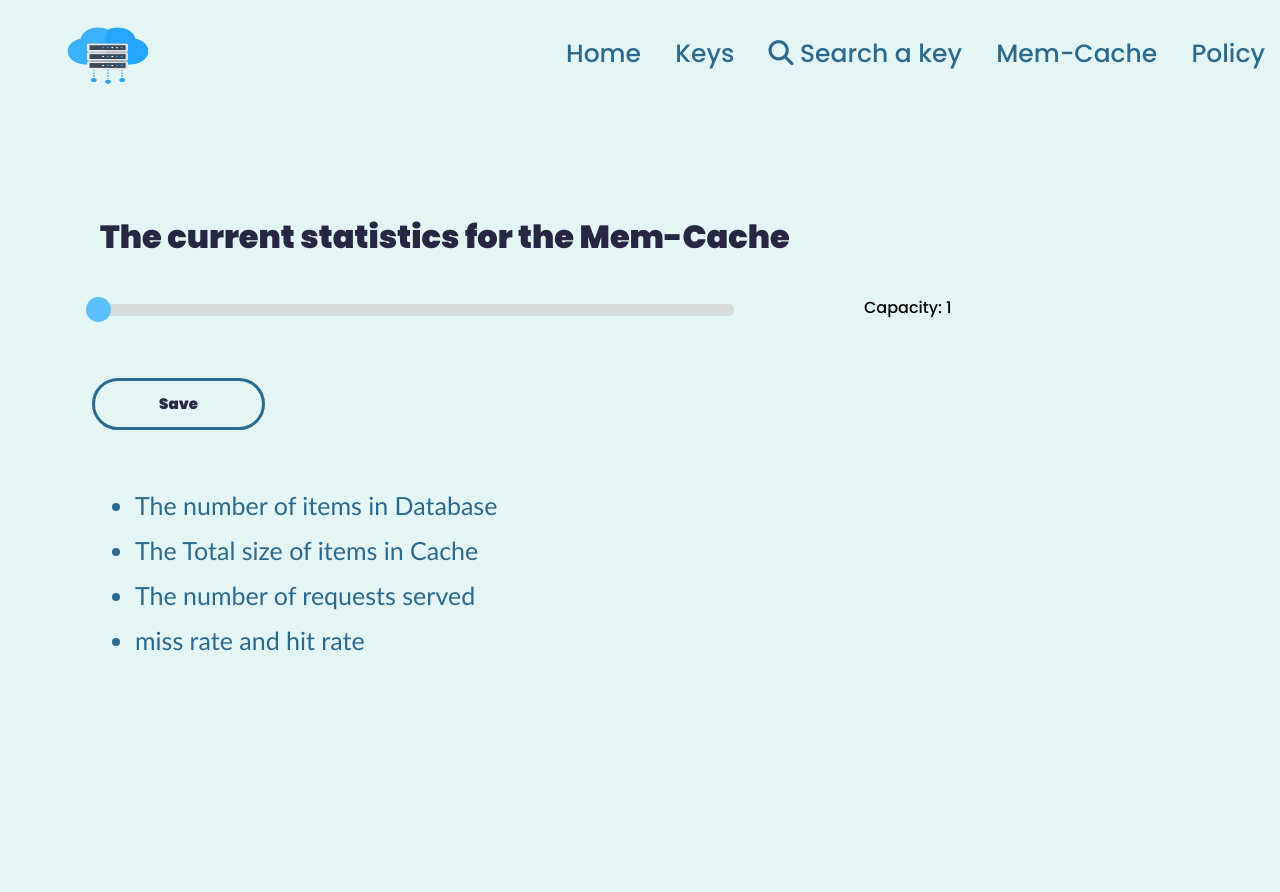
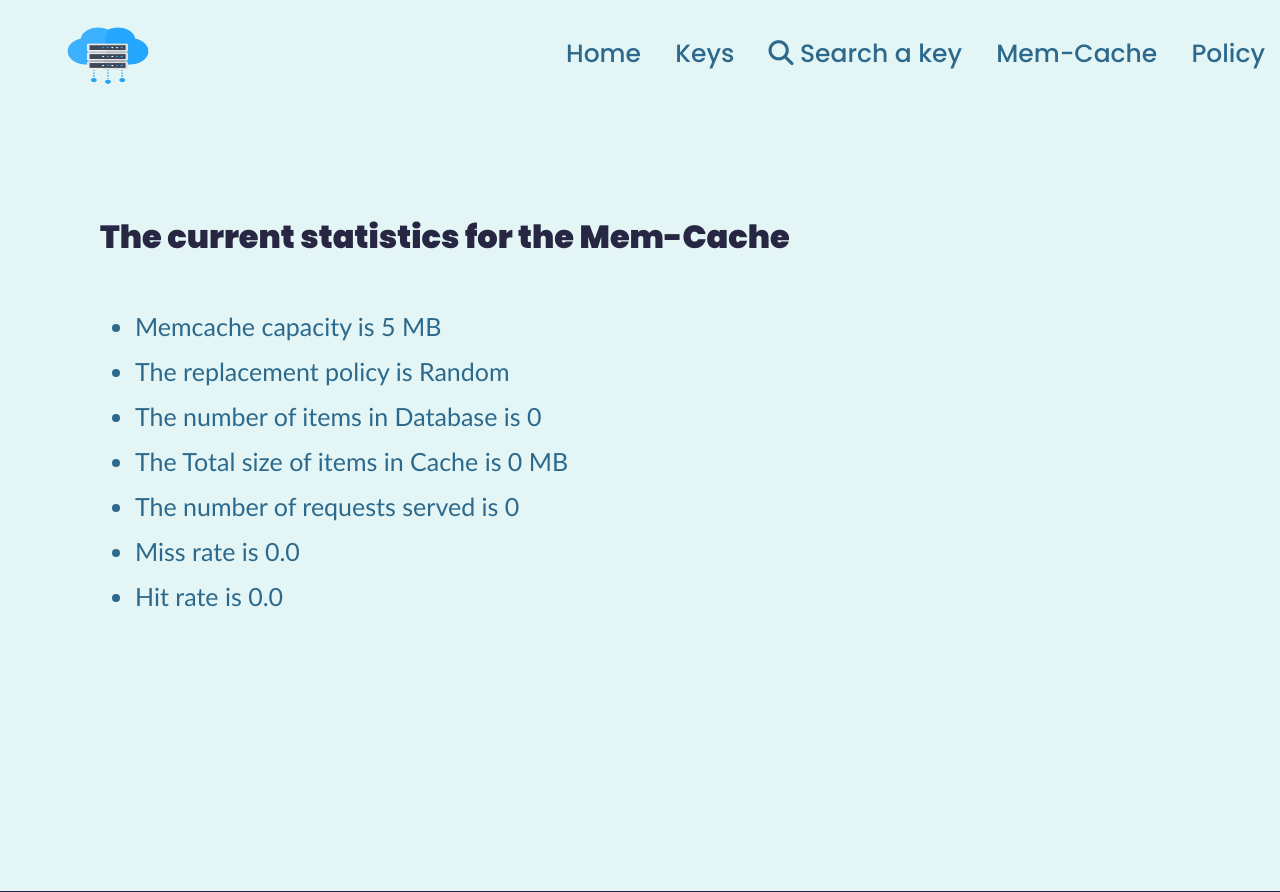
Before and after one commit to Cloud-computing-course-project/flask, a Flask app: page /memory_Cache in a window 1280 px wide. Shown: the top 892 px of the page. Run offline with Flask 2, Linux system fonts and the light colour scheme; data comes from the database, SQL or seed files in the repository; both versions use the stored data as it was after the commit; some libraries are stand-ins or nearby versions.

Commit message:
Mem config fronend

```diff
--- a/app.py
+++ b/app.py
@@ -1,10 +1,11 @@
 #////////////////////////////////////////Tasks///////////////////////////////
 #Complete put in memcache (look at replace policy) (Doaa)
-#Add baraa function for key (baraa) Done
-#Front end: edit memcache config list (look at schema) + get values from db and show in html (in specific time) (Dalia)
-#Front end: Add select capacity - edit clear button style - Done (Baraa)
+#Add baraa function for key (baraa) Done *******************************************************************************************
+#Front end: edit memcache config list (look at schema) + get values from db and show in html (in specific time) (Dalia) Done *******************
+#Front end: Add select capacity - edit clear button style - Done (Baraa) ***********************************************************
 #Backend: save capacity choosen - save policy choosen (in db) (Baraa)
-#Frontend: Tell user the defult policy is random - Default capacity 5MB (Doaa)
+#Frontend: Tell user the defult policy is random - Default capacity 5MB (Doaa) Done *************************************************
+#Backend: Calculate the memconfig (Dalia)
 #Put real data in Database
 
 
@@ -51,7 +52,7 @@ with app.app_context():
     my_conn = sqlite3.connect('./instance/keys.db')
     my_conn.execute("DROP table IF EXISTS memcache_config")
     db.create_all()
-    my_conn.execute('INSERT INTO memcache_config (capacity_MB, replace_policy) VALUES (?, ?)', (5, "Random")) #Default values for memcache_config
+    my_conn.execute('INSERT INTO memcache_config VALUES (?, ?, ?, ?, ?, ?, ?)', (5, "Random", 0, 0, 0, 0, 0)) #Default values for memcache_config
     my_conn.commit()
     my_conn.close()
 
@@ -94,7 +95,18 @@ def SearchanImage():
 
 @app.route('/memory_Cache')
 def memory_Cache():
-    return render_template('memory_Cache.html')
+    raw = MemcacheConfig.query.all()[0] #We only have one raw
+    capacity_MB = raw.capacity_MB
+    replace_policy = raw.replace_policy
+    items_num = raw.items_num
+    items_size = raw.items_size
+    request_num = raw.request_num
+    hit_rate_percent = raw.hit_rate_percent
+    miss_rate_percent = raw.miss_rate_percent
+
+    return render_template('memory_Cache.html', capacity_MB = capacity_MB, replace_policy = replace_policy,
+                                                items_num = items_num, items_size = items_size, request_num = request_num,
+                                                hit_rate_percent = hit_rate_percent, miss_rate_percent = miss_rate_percent)
 
 @app.route('/policy')
 def policy():
--- a/templates/memory_Cache.html
+++ b/templates/memory_Cache.html
@@ -306,33 +306,16 @@
     <div class="topic">
         <h1 >The current statistics for the Mem-Cache</h1>
     </div>
-    <form method="post" action="saveConfig"  enctype="multipart/form-data" >
-    <div id="biasindex">
-      <div class="slidecontainer">
-        <input type="range" min="1" max="4" value="0" class="slider" id="myRange">
-      </div>
-      <div class="slidercaption">Capacity: <span id="demo"></span> </div>
-    </div>
-    <script>
-    var slider = document.getElementById("myRange");
-    var output = document.getElementById("demo");
-    output.innerHTML = slider.value;
-    slider.oninput = function() {
-      output.innerHTML = this.value;
-    }
-    </script>
-    <button class="button"> Save</button>
-    {% for mesg in get_flashed_messages() %}
-    <h1>{{ mesg }}</h1>
-    {% endfor %}
-    </form>
     <div class="article-container group govuk-grid-column-two-thirds">
         <div class="content">
             <ul class="ul-2">
-                <li id="mem"> The number of items in Database </li>
-                <li id="mem"> The Total size of items in Cache</li>
-                <li id="mem"> The number of requests served</li>
-                <li id="mem"> miss rate and hit rate</li>
+                <li id="mem"> Memcache capacity is {{capacity_MB}} MB</li>
+                <li id="mem"> The replacement policy is {{replace_policy}}</li>
+                <li id="mem"> The number of items in Database is {{items_num}}</li>
+                <li id="mem"> The Total size of items in Cache is {{items_size}} MB</li>
+                <li id="mem"> The number of requests served is {{request_num}}</li>
+                <li id="mem"> Miss rate is {{hit_rate_percent}}</li>
+                <li id="mem"> Hit rate is {{miss_rate_percent}}</li>
             </ul>
         </div>
     </div>
```
Also changed, not shown: instance/keys.db, 1 other file.
